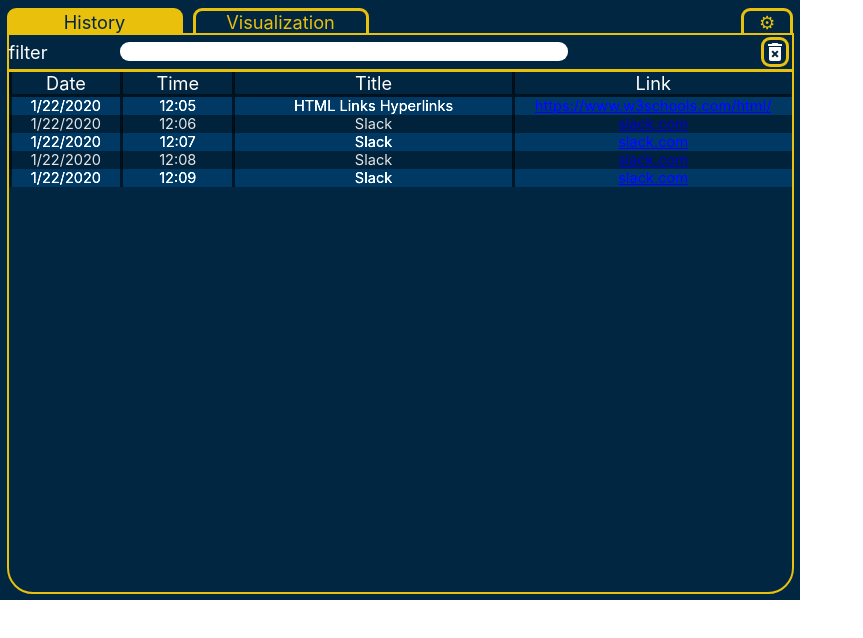
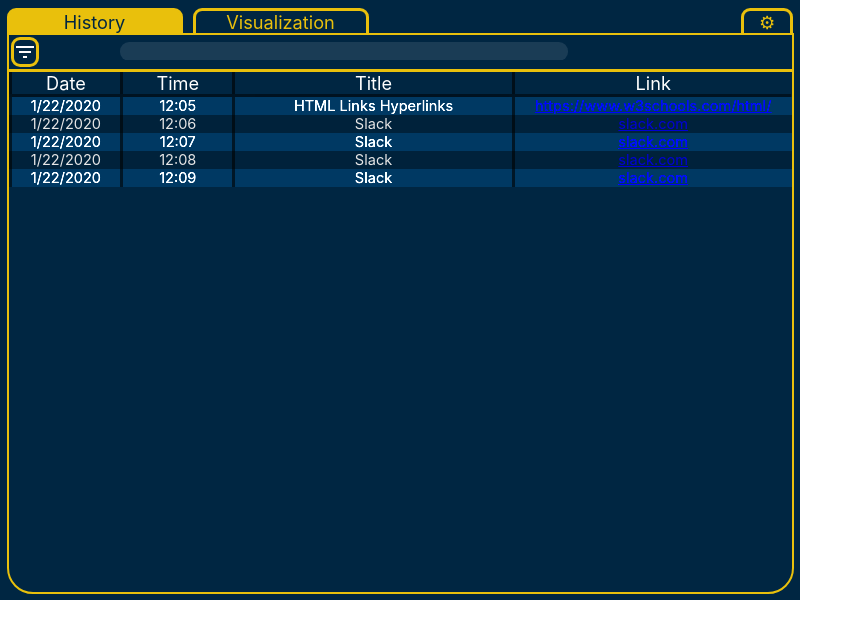
Before and after one commit to AdvancedHistory/ABHChrome, a React (Create React App) app: page / in a window 1280 px wide. Shown: the top 638 px of the page, without its empty margins (0-863 px from the left). Built offline with nearby package versions, Linux system fonts and the light colour scheme.

Commit message:
filter dates

```diff
--- a/src/UI/History/history.css
+++ b/src/UI/History/history.css
@@ -21,7 +21,7 @@
     justify-content: flex-end;
 }
 
-#delete_box{
+.top_box{
     display: flex;
     width: 2ch;
     justify-content: center;
@@ -30,7 +30,7 @@
     margin: 2px;
 }
 
-#delete_box:hover{
+.top_box:hover{
     background: var(--alt);
     color: var(--back);
 }
--- a/src/UI/History/history.tsx
+++ b/src/UI/History/history.tsx
@@ -1,6 +1,6 @@
-import React, {FC}  from "react";
+import React, {FC, useState, useEffect}  from "react";
 import Search from "../Search/search";
-
+import Filter  from "../Filter/filter";
 import "./history.css";
 
 
@@ -8,9 +8,9 @@ type history_element = {
     date:string, time:string, title:string, link:string,
 };
 
-const display = (item:history_element) => {
+const display = (item:history_element, key:number) => {
     return (
-        <div className="row">
+        <div className="row" key={key}>
             <div>{item.date}</div>
             <div>{item.time}</div>
             <div>{item.title}</div>
@@ -28,17 +28,46 @@ const History: FC = () => {
         {date:"1/22/2020",time:"12:09",title:"Slack",link:"slack.com"},
     ];
 
+    const [search_string, update_search] = useState<string>("");
+    const [start_date, update_start] = useState<string>("");
+    const [end_date, update_end] = useState<string>("");
+
+    const [filter_page, toggle_filter_page] = useState<boolean>(false);
+    const toggle_page = () => {
+        toggle_filter_page(!filter_page);
+    }
+
+    useEffect(() => {
+    /* eslint-disable-next-line @typescript-eslint/no-explicit-any */
+    const handleEsc = (event: any) => {
+      if (event.keyCode === 27){
+        toggle_filter_page(false);
+      }
+    };
+    window.addEventListener("keydown", handleEsc);
+    return () => {
+      window.removeEventListener("keydown", handleEsc);
+    };
+  });
+
+
     return (
         <div className="history">
             <div id="topbar">
-                <div id="filter">filter</div>
-                <Search />
-                <div id="delete">
-                    <div id="delete_box">
-                        <i className="material-icons">delete_forever</i>
+                <div id="filter">
+                    <div className="top_box" onClick={toggle_page}>
+                        <i className="material-icons">filter_list</i>
                     </div>
                 </div>
+                <Search string_update={update_search} />
+                {/*<div id="delete">
+                     <div className="top_box">
+                         <i className="material-icons">delete_forever</i>
+                     </div>
+                </div>*/}
             </div>
+
+            {filter_page? <Filter  start_date={update_start} end_date={update_end}/>:""}
 
             <div id="data_header">
                 <div id="date">Date</div>
@@ -48,7 +77,7 @@ const History: FC = () => {
             </div>
 
             <div id="data">
-                {dumb_data.map(display)}
+                {dumb_data.map((el,i) => display(el,i))}
             </div>
 
         </div>
--- a/src/UI/Search/search.css
+++ b/src/UI/Search/search.css
@@ -1,15 +1,29 @@
 @import "../../theme.css";
 
 #searchbar {
-    background: var(--text);
     display: flex;
     justify-content: flex-start;
     border-radius: 0.5em;
     overflow: hidden;
+    position: relative;
 }
 
-input {
+#searchbar>div {
+    background: var(--text);
+    opacity: 0.1;
+    width: 100%;
+    height: 1em;
+    position: absolute;
+}
+
+#search_box {
+    color: var(--alt);
     background: none;
     border: none;
-    margin:  0.1em 1em;
+    width: 100%;
+    margin:  0.1em .5em;
+    z-index: 1;
 }
+#search_box:focus{
+    outline: none;
+}
--- a/src/UI/Search/search.tsx
+++ b/src/UI/Search/search.tsx
@@ -1,10 +1,11 @@
-import React, {FC} from "react";
+import React, {ChangeEvent, FC} from "react";
 import "./search.css";
 
-const Search: FC = () => {
+const Search: FC<{string_update:(arg0:string)=>void}> = ({string_update}) => {
     return (
             <div id="searchbar">
-                <input type='text' />
+                <input id="search_box" type='text' onChange={(e: ChangeEvent<HTMLInputElement>) => string_update(e.target.value)}/>
+                <div />
             </div>
     );
 };
```
Also changed, not shown: src/UI/Button/button.css (deleted), src/UI/Button/button.tsx (deleted).
